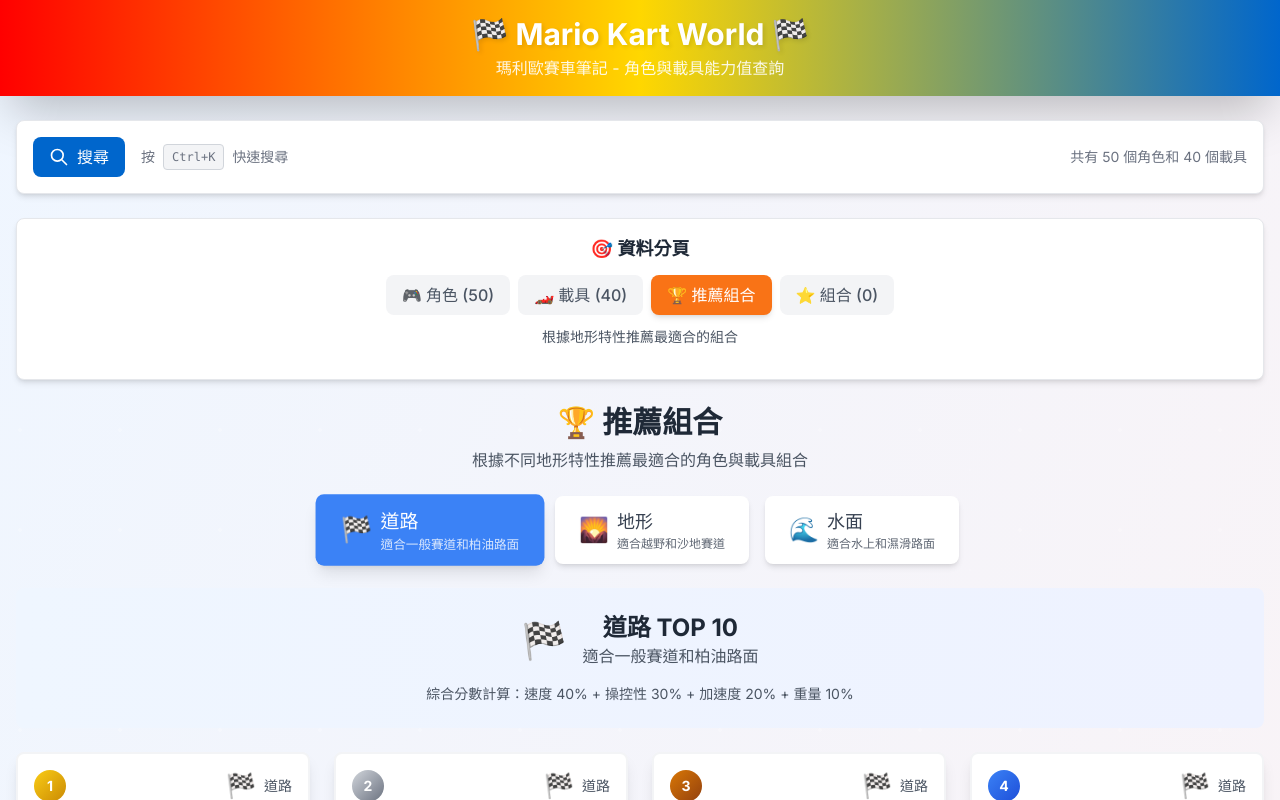
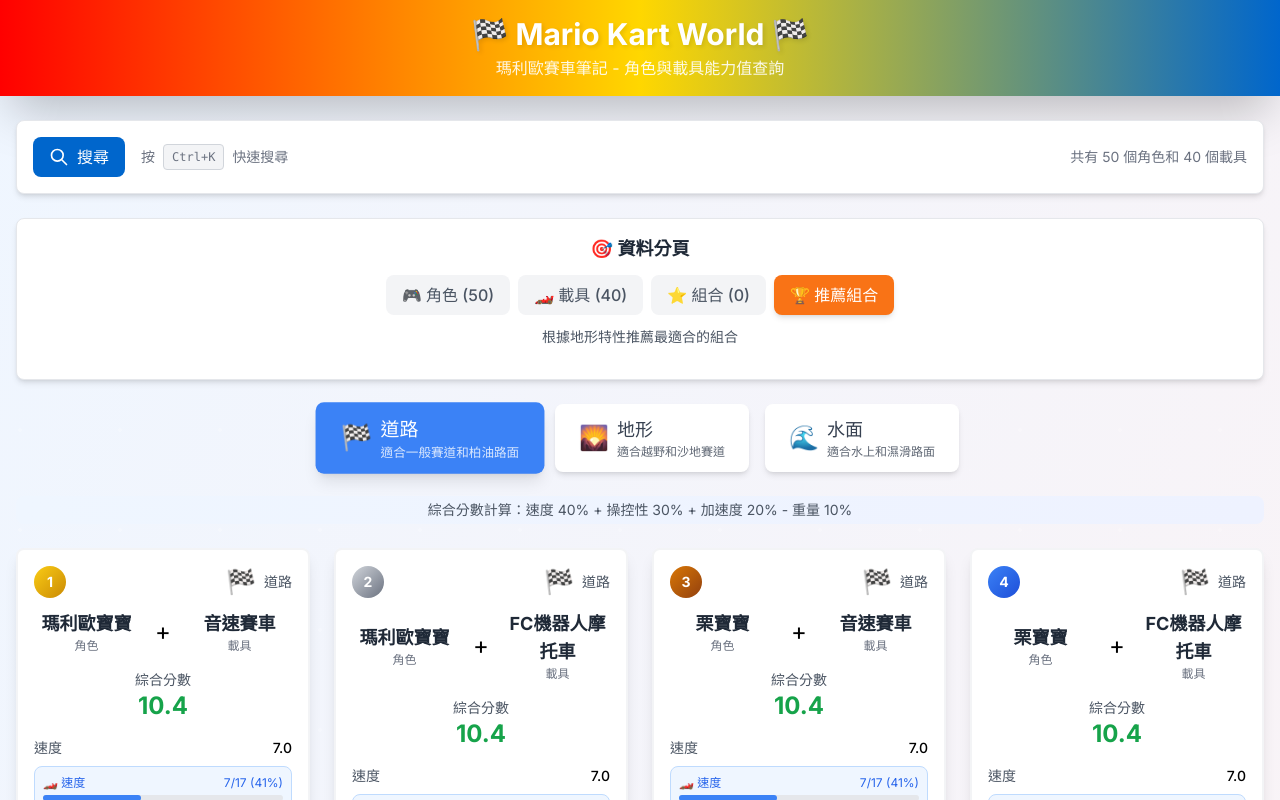
Before and after one commit to Ponpon55837/MarioKartWorldParams, a Next.js app: page / in a window 1280 px wide. Both pictures are taken after a click on the button "🏆 推薦組合". Shown: the top 800 px of the page. Built offline with nearby package versions, Linux system fonts and the light colour scheme.

Commit message:
feat: update clean code

```diff
--- a/src/app/layout.tsx
+++ b/src/app/layout.tsx
@@ -37,7 +37,7 @@
               <div className="container mx-auto text-center">
                 <p>&copy; 2025 Mario Kart World 筆記系統</p>
                 <p className="text-sm opacity-70 mt-1">
-                  基於官方資料製作的非官方工具 @Upfloor5
+                  基於社群資料製作的非官方工具 @Upfloor5
                 </p>
               </div>
             </footer>
--- a/src/app/page.tsx
+++ b/src/app/page.tsx
@@ -1,6 +1,6 @@
 'use client';
 
-import { useEffect } from 'react';
+import { useEffect, useMemo, useCallback } from 'react';
 import { useAtom } from 'jotai';
 import CharacterCard from '@/components/CharacterCard';
 import VehicleCard from '@/components/VehicleCard';
@@ -10,6 +10,7 @@
 import SearchModal from '@/components/SearchModal';
 import SearchButton, { SearchShortcutHint } from '@/components/SearchButton';
 import RecommendationsPage from '@/components/RecommendationsPage';
+import { VirtualizedGrid } from '@/components/VirtualizedList';
 import { useMarioKartStore } from '@/hooks/useMarioKartStore';
 import { searchModalOpenAtom } from '@/store/atoms';
 
@@ -39,6 +40,19 @@
     removeCombination,
     clearAllCombinations,
   } = useMarioKartStore();
+
+  // 使用 useCallback 優化事件處理
+  const handlePageChange = useCallback((page: typeof currentPage) => {
+    setCurrentPage(page);
+  }, [setCurrentPage]);
+
+  const handleClearCombinations = useCallback(() => {
+    clearAllCombinations();
+  }, [clearAllCombinations]);
+
+  const handleRemoveCombination = useCallback((id: string) => {
+    removeCombination(id);
+  }, [removeCombination]);
 
   // 搜尋快捷鍵
   useEffect(() => {
@@ -100,7 +114,7 @@
 
       <PageControls
         currentPage={currentPage}
-        setCurrentPage={setCurrentPage}
+        setCurrentPage={handlePageChange}
         sortBy={sortBy}
         setSortBy={setSortBy}
         speedFilter={speedFilter}
@@ -121,7 +135,7 @@
             </h2>
             {combinations.length > 0 && (
               <button
-                onClick={clearAllCombinations}
+                onClick={handleClearCombinations}
                 className="px-4 py-2 bg-red-500 text-white rounded-lg hover:bg-red-600 transition-colors text-sm"
               >
                 🗑️ 清除全部
@@ -152,7 +166,7 @@
                   key={combination.id}
                   character={combination.character}
                   vehicle={combination.vehicle}
-                  onRemove={() => removeCombination(combination.id)}
+                  onRemove={() => handleRemoveCombination(combination.id)}
                 />
               ))}
             </div>
--- a/src/components/PageControls.tsx
+++ b/src/components/PageControls.tsx
@@ -55,6 +55,16 @@
             🏎️ 載具 ({vehiclesCount})
           </button>
           <button
+            onClick={() => setCurrentPage('combinations')}
+            className={`px-4 py-2 rounded-lg font-medium transition-all duration-200 text-center ${
+              currentPage === 'combinations'
+                ? 'bg-purple-500 text-white shadow-md'
+                : 'bg-gray-100 text-gray-600 hover:bg-gray-200'
+            }`}
+          >
+            ⭐ 組合 ({combinationsCount})
+          </button>
+          <button
             onClick={() => setCurrentPage('recommendations')}
             className={`px-4 py-2 rounded-lg font-medium transition-all duration-200 text-center ${
               currentPage === 'recommendations'
@@ -64,17 +74,6 @@
           >
             🏆 推薦組合
           </button>
-          <button
-            onClick={() => setCurrentPage('combinations')}
-            className={`px-4 py-2 rounded-lg font-medium transition-all duration-200 text-center ${
-              currentPage === 'combinations'
-                ? 'bg-purple-500 text-white shadow-md'
-                : 'bg-gray-100 text-gray-600 hover:bg-gray-200'
-            }`}
-          >
-            ⭐ 組合 ({combinationsCount})
-          </button>
-
         </div>
 
         {/* 當前頁面說明 */}
--- a/src/components/RecommendationCard.tsx
+++ b/src/components/RecommendationCard.tsx
@@ -1,6 +1,7 @@
-import React from 'react';
+import React, { useMemo } from 'react';
 import { CharacterStats, VehicleStats } from '@/types';
 import StatBar from '@/components/StatBar';
+import { getTerrainIcon, getTerrainName } from '@/constants/terrain';
 
 interface RecommendationCardProps {
   recommendation: {
@@ -23,47 +24,36 @@
   };
 }
 
-const RecommendationCard: React.FC<RecommendationCardProps> = ({
+const RecommendationCard: React.FC<RecommendationCardProps> = React.memo(({
   recommendation,
   maxStats
 }) => {
   const { character, vehicle, score, totalSpeed, totalHandling, totalAcceleration, totalWeight, terrain, rank } = recommendation;
 
-  const getTerrainIcon = (terrain: string) => {
-    switch (terrain) {
-      case 'road': return '🏁';
-      case 'terrain': return '🌄';
-      case 'water': return '🌊';
-      default: return '🏁';
-    }
-  };
+  // 使用 useMemo 優化地形資訊
+  const terrainInfo = useMemo(() => ({
+    icon: getTerrainIcon(terrain),
+    name: getTerrainName(terrain)
+  }), [terrain]);
 
-  const getTerrainName = (terrain: string) => {
-    switch (terrain) {
-      case 'road': return '道路';
-      case 'terrain': return '地形';
-      case 'water': return '水面';
-      default: return '道路';
-    }
-  };
-
-  const getRankStyle = (rank: number) => {
+  // 使用 useMemo 優化排名樣式
+  const rankStyle = useMemo(() => {
     if (rank === 1) return 'bg-gradient-to-br from-yellow-400 to-yellow-600 text-white';
     if (rank === 2) return 'bg-gradient-to-br from-gray-300 to-gray-500 text-white';
     if (rank === 3) return 'bg-gradient-to-br from-amber-600 to-amber-800 text-white';
     return 'bg-gradient-to-br from-blue-500 to-blue-700 text-white';
-  };
+  }, [rank]);
 
   return (
     <div className="bg-white rounded-lg shadow-lg p-4 hover:shadow-xl transition-shadow duration-300 border-2 border-gray-100">
       {/* 排名徽章 */}
       <div className="flex items-center justify-between mb-3">
-        <div className={`w-8 h-8 rounded-full flex items-center justify-center text-sm font-bold ${getRankStyle(rank)}`}>
+        <div className={`w-8 h-8 rounded-full flex items-center justify-center text-sm font-bold ${rankStyle}`}>
           {rank}
         </div>
         <div className="flex items-center space-x-2">
-          <span className="text-2xl">{getTerrainIcon(terrain)}</span>
-          <span className="text-sm font-medium text-gray-600">{getTerrainName(terrain)}</span>
+          <span className="text-2xl">{terrainInfo.icon}</span>
+          <span className="text-sm font-medium text-gray-600">{terrainInfo.name}</span>
         </div>
       </div>
 
@@ -136,11 +126,13 @@
       {/* 地形特化提示 */}
       <div className="mt-4 p-2 bg-gray-50 rounded-lg">
         <div className="text-xs text-gray-600 text-center">
-          專為 <span className="font-semibold text-gray-800">{getTerrainName(terrain)}</span> 地形優化
+          專為 <span className="font-semibold text-gray-800">{terrainInfo.name}</span> 地形優化
         </div>
       </div>
     </div>
   );
-};
+});
+
+RecommendationCard.displayName = 'RecommendationCard';
 
 export default RecommendationCard;
--- a/src/components/RecommendationsPage.tsx
+++ b/src/components/RecommendationsPage.tsx
@@ -1,57 +1,31 @@
-import React, { useState } from 'react';
+import React, { useState, useMemo, useCallback } from 'react';
 import { useAtomValue } from 'jotai';
 import { recommendedCombinationsAtom } from '@/store/atoms';
 import RecommendationCard from '@/components/RecommendationCard';
+import { getTerrainIcon, getTerrainName, getTerrainDescription } from '@/constants/terrain';
 
 const RecommendationsPage: React.FC = () => {
   const [selectedTerrain, setSelectedTerrain] = useState<'road' | 'terrain' | 'water'>('road');
   const recommendations = useAtomValue(recommendedCombinationsAtom);
 
-  const getTerrainIcon = (terrain: string) => {
-    switch (terrain) {
-      case 'road': return '🏁';
-      case 'terrain': return '🌄';
-      case 'water': return '🌊';
-      default: return '🏁';
-    }
-  };
+  // 使用 useMemo 優化當前推薦計算
+  const currentRecommendations = useMemo(() => {
+    return recommendations[selectedTerrain] || [];
+  }, [recommendations, selectedTerrain]);
 
-  const getTerrainName = (terrain: string) => {
-    switch (terrain) {
-      case 'road': return '道路';
-      case 'terrain': return '地形';
-      case 'water': return '水面';
-      default: return '道路';
-    }
-  };
-
-  const getTerrainDescription = (terrain: string) => {
-    switch (terrain) {
-      case 'road': return '適合一般賽道和柏油路面';
-      case 'terrain': return '適合越野和沙地賽道';
-      case 'water': return '適合水上和濕滑路面';
-      default: return '適合一般賽道和柏油路面';
-    }
-  };
-
-  const currentRecommendations = recommendations[selectedTerrain] || [];
+  // 使用 useCallback 優化事件處理
+  const handleTerrainChange = useCallback((terrain: 'road' | 'terrain' | 'water') => {
+    setSelectedTerrain(terrain);
+  }, []);
 
   return (
     <div className="space-y-6">
-      {/* 頁面標題 */}
-      <div className="text-center">
-        <h1 className="text-3xl font-bold text-gray-800 mb-2">🏆 推薦組合</h1>
-        <p className="text-gray-600">
-          根據不同地形特性推薦最適合的角色與載具組合
-        </p>
-      </div>
-
       {/* 地形選擇器 */}
-      <div className="flex flex-wrap justify-center gap-4 mb-6">
+      <div className="flex flex-wrap justify-center gap-4 mb-2">
         {(['road', 'terrain', 'water'] as const).map((terrain) => (
           <button
             key={terrain}
-            onClick={() => setSelectedTerrain(terrain)}
+            onClick={() => handleTerrainChange(terrain)}
             className={`flex items-center space-x-2 px-6 py-3 rounded-lg font-medium transition-all duration-200 ${
               selectedTerrain === terrain
                 ? 'bg-blue-500 text-white shadow-lg transform scale-105'
@@ -68,20 +42,11 @@
       </div>
 
       {/* 當前選擇的地形資訊 */}
-      <div className="bg-gradient-to-r from-blue-50 to-indigo-50 rounded-lg p-6">
-        <div className="flex items-center justify-center space-x-4 mb-4">
-          <span className="text-4xl">{getTerrainIcon(selectedTerrain)}</span>
-          <div className="text-center">
-            <h2 className="text-2xl font-bold text-gray-800">
-              {getTerrainName(selectedTerrain)} TOP 10
-            </h2>
-            <p className="text-gray-600">{getTerrainDescription(selectedTerrain)}</p>
-          </div>
-        </div>
+      <div className="bg-gradient-to-r from-blue-50 to-indigo-50 rounded-lg p-1">
 
         <div className="text-center">
           <p className="text-sm text-gray-600">
-            綜合分數計算：速度 40% + 操控性 30% + 加速度 20% + 重量 10%
+            綜合分數計算：速度 40% + 操控性 30% + 加速度 20% - 重量 10%
           </p>
         </div>
       </div>
--- /dev/null
+++ b/src/constants/terrain.ts
@@ -0,0 +1,43 @@
+/**
+ * 地形配置常數
+ */
+export const TERRAIN_CONFIG = {
+  road: {
+    icon: '🏁',
+    name: '道路',
+    description: '適合一般賽道和柏油路面'
+  },
+  terrain: {
+    icon: '🌄',
+    name: '地形',
+    description: '適合越野和沙地賽道'
+  },
+  water: {
+    icon: '🌊',
+    name: '水面',
+    description: '適合水上和濕滑路面'
+  }
+} as const;
+
+export type TerrainType = keyof typeof TERRAIN_CONFIG;
+
+/**
+ * 獲取地形圖標
+ */
+export const getTerrainIcon = (terrain: string): string => {
+  return TERRAIN_CONFIG[terrain as TerrainType]?.icon || '🏁';
+};
+
+/**
+ * 獲取地形名稱
+ */
+export const getTerrainName = (terrain: string): string => {
+  return TERRAIN_CONFIG[terrain as TerrainType]?.name || '道路';
+};
+
+/**
+ * 獲取地形描述
+ */
+export const getTerrainDescription = (terrain: string): string => {
+  return TERRAIN_CONFIG[terrain as TerrainType]?.description || '適合一般賽道和柏油路面';
+};
```
Also changed, not shown: src/components/CharacterCard.tsx (+8 -2 lines), src/components/StatBar.tsx (+9 -3 lines), src/components/VehicleCard.tsx (+8 -2 lines), src/hooks/usePerformanceMonitor.ts (added, +91 -0 lines), 2 other files (tests, documents, lock files or other folders).
